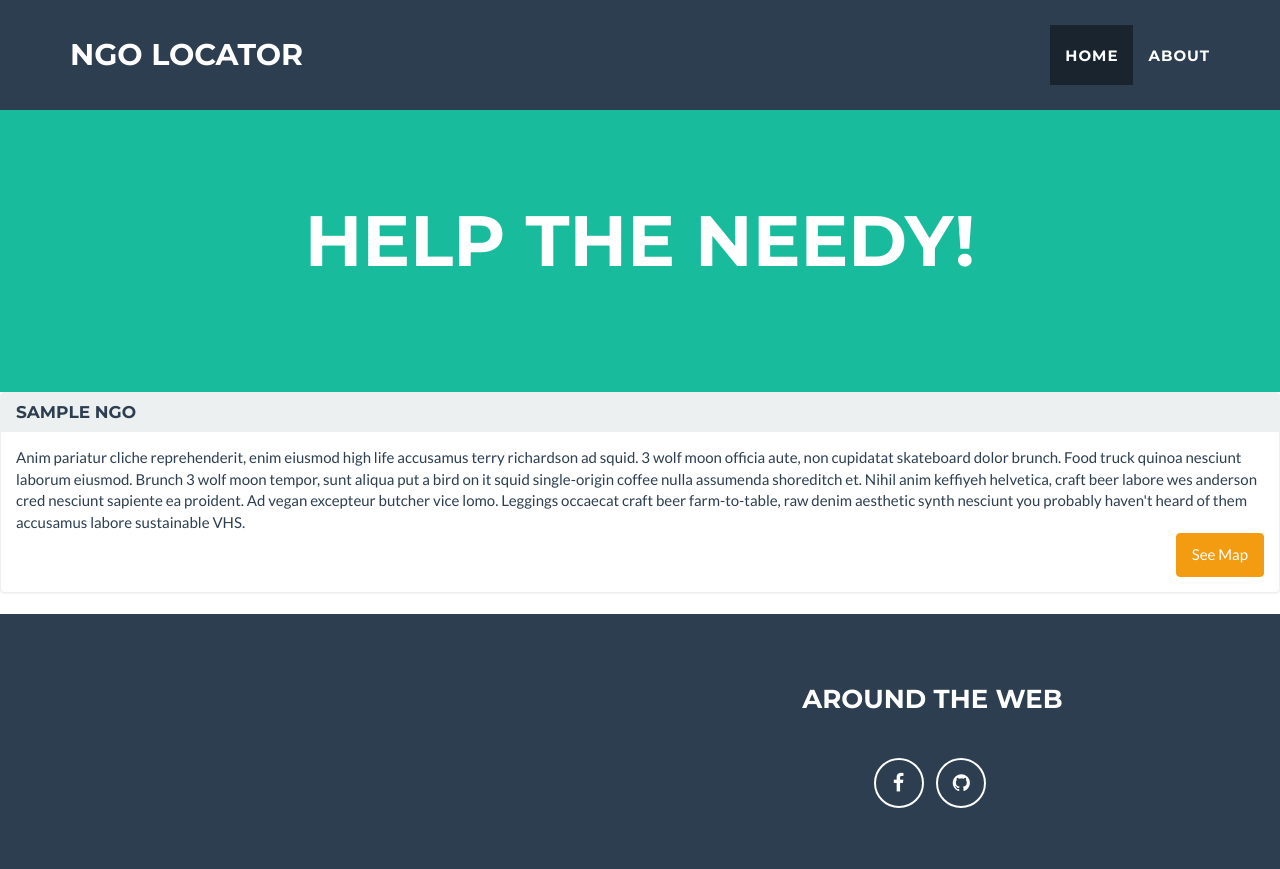
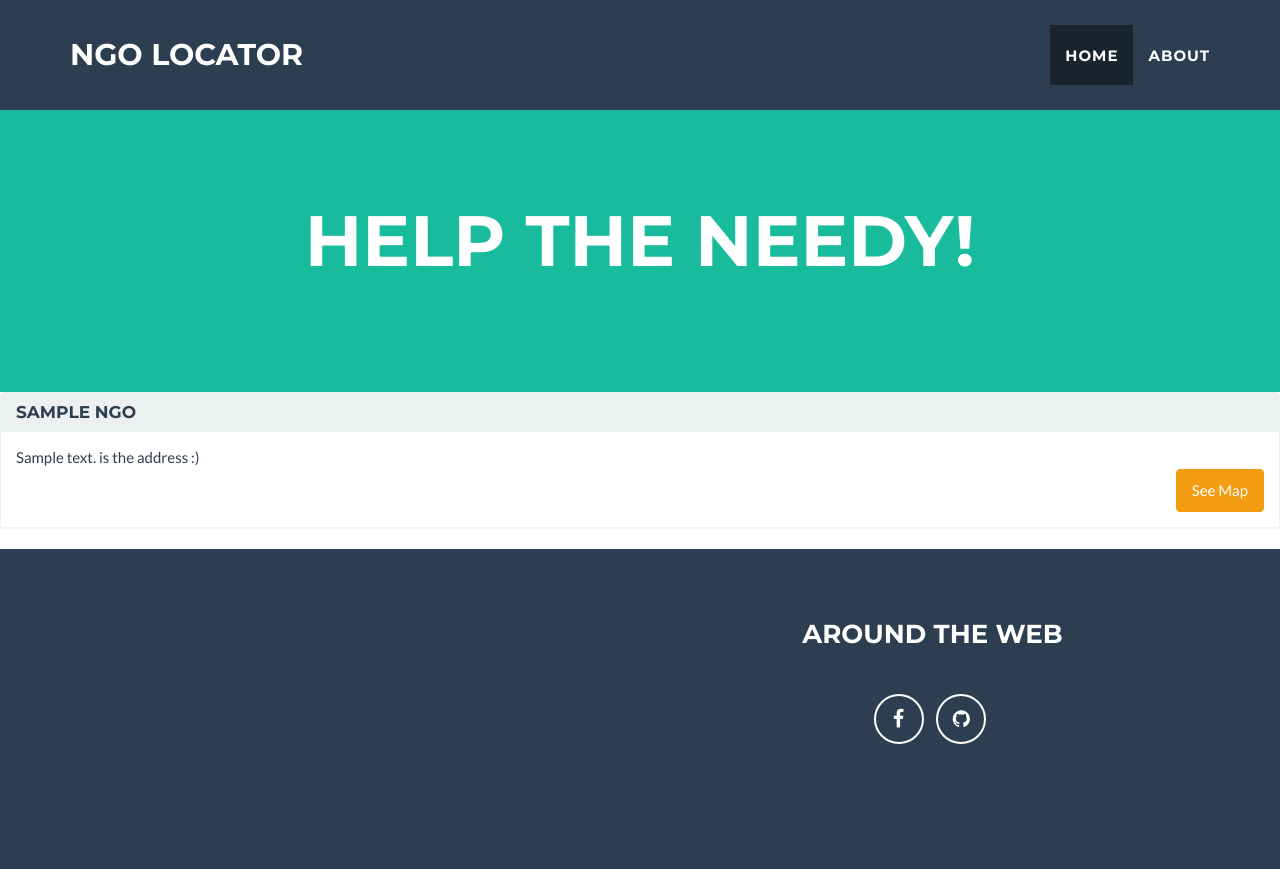
Before and after one commit to tapaswenipathak/Help-The-Needy, a Django app: template help_the_needy/templates/display_list2.html in a window 1280 px wide. After the commit the page ends 744 px from the top, so only its background shows below. Run offline with Django 3.2, Linux system fonts and the light colour scheme; the template is opened without the code that fills it: most values are stand-ins (such as "Sample title", 1, 10 or a date in 2020); some libraries are stand-ins or nearby versions.

Commit message:
Showing address too :D

```diff
--- a/help_the_needy/help_the_needy/views.py
+++ b/help_the_needy/help_the_needy/views.py
@@ -10,7 +10,9 @@ def home(request):
 	return render_to_response('index.html', context_instance=RequestContext(request))
 
 def map(request):
-	ngos_name = {'NGO1':'abcbcbc', 'NGO2':'uuuuuu', 'NGO3':"thierd one"}
+	# ngos_name = {'NGO1':'abcbcbc', 'NGO2':'uuuuuu', 'NGO3':"thierd one"}
+	ngos_name = []
+	ngos_address = []
 	ngos = {}
 	loc = ""
 	if request.method == 'POST':
@@ -26,7 +28,7 @@ def map(request):
 		ngos[place.name] = place.formatted_address
 	print("Here is our dict")
 	print(ngos)
-	return render_to_response('display_list2.html', {'location': 'Indore, India', 'ngos':ngos}, context_instance=RequestContext(request))
+	return render_to_response('display_list2.html', {'location': loc, 'ngos':ngos}, context_instance=RequestContext(request))
 
 def map2(request):
 	loc = request.POST.get('location', '')
--- a/help_the_needy/templates/display_list2.html
+++ b/help_the_needy/templates/display_list2.html
@@ -1,7 +1,7 @@
 {% extends "base.html" %}
 {% load staticfiles %}
  {% block content %}
- {% for ngo in ngos %}
+ {% for ngo, address in ngos.items %}
 <div class="panel-group" id="accordion" role="tablist" aria-multiselectable="true">
   <div class="panel panel-default">
     <div class="panel-heading" role="tab" id="headingOne">
@@ -13,7 +13,8 @@
     </div>
     <div id="collapseOne" class="panel-collapse collapse in" role="tabpanel" aria-labelledby="headingOne">
       <div class="panel-body">
-        Anim pariatur cliche reprehenderit, enim eiusmod high life accusamus terry richardson ad squid. 3 wolf moon officia aute, non cupidatat skateboard dolor brunch. Food truck quinoa nesciunt laborum eiusmod. Brunch 3 wolf moon tempor, sunt aliqua put a bird on it squid single-origin coffee nulla assumenda shoreditch et. Nihil anim keffiyeh helvetica, craft beer labore wes anderson cred nesciunt sapiente ea proident. Ad vegan excepteur butcher vice lomo. Leggings occaecat craft beer farm-to-table, raw denim aesthetic synth nesciunt you probably haven't heard of them accusamus labore sustainable VHS.
+      {{address}} is the address :)
+
         <div>
         <button type="button" class="btn btn-warning pull-right">See Map</button>
       </div>
```
